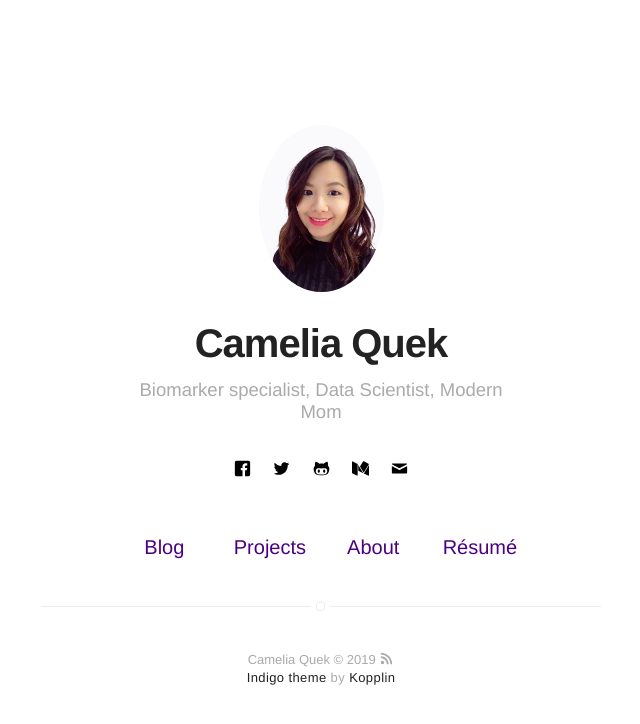
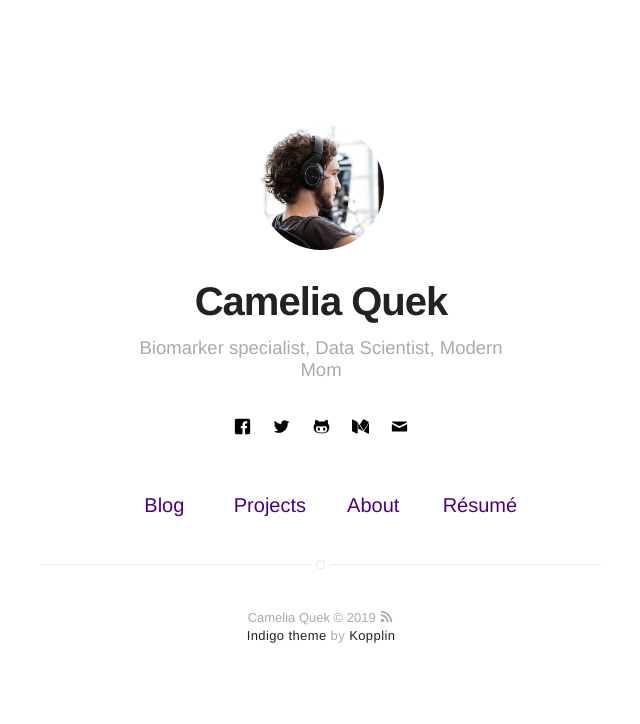
Before and after one commit to cameliaquek/cameliaquek.github.io, a Jekyll site: the page built from index.html, in a window 1280 px wide. Shown: the top 724 px of the page, without its empty margins (319-959 px from the left). Built offline with Jekyll 4.4.1, drawn with Linux system fonts in a browser that asks for light colours.

Commit message:
Update _config.yml

```diff
--- a/_config.yml
+++ b/_config.yml
@@ -8,7 +8,7 @@ description: A blog about technology and stuff related
 # if it's an external image, update below for true
 # better with square images
 external-image: false
-picture: assets/images/Camelia_2018.jpg
+picture: assets/images/profile.jpg
 
 # If you want to include your resume, set to true
 # and specify source (external or local).
```
